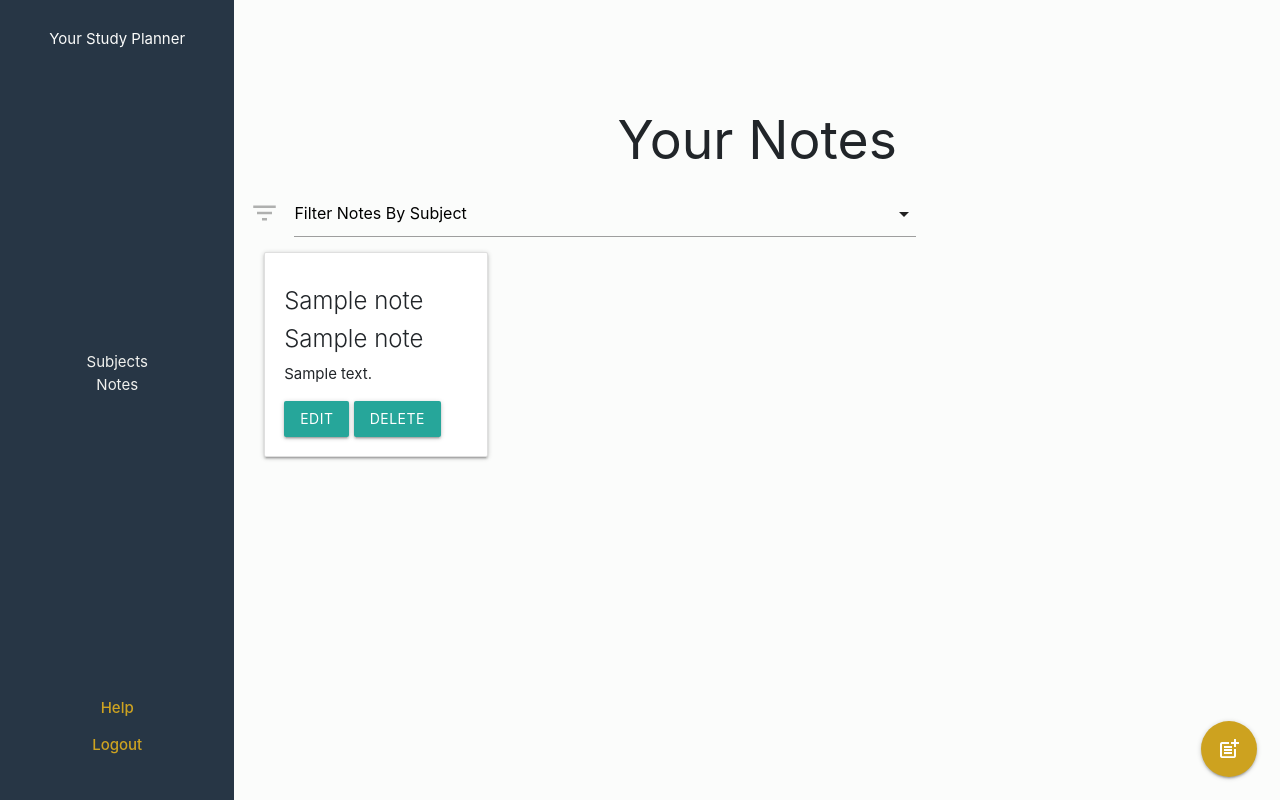
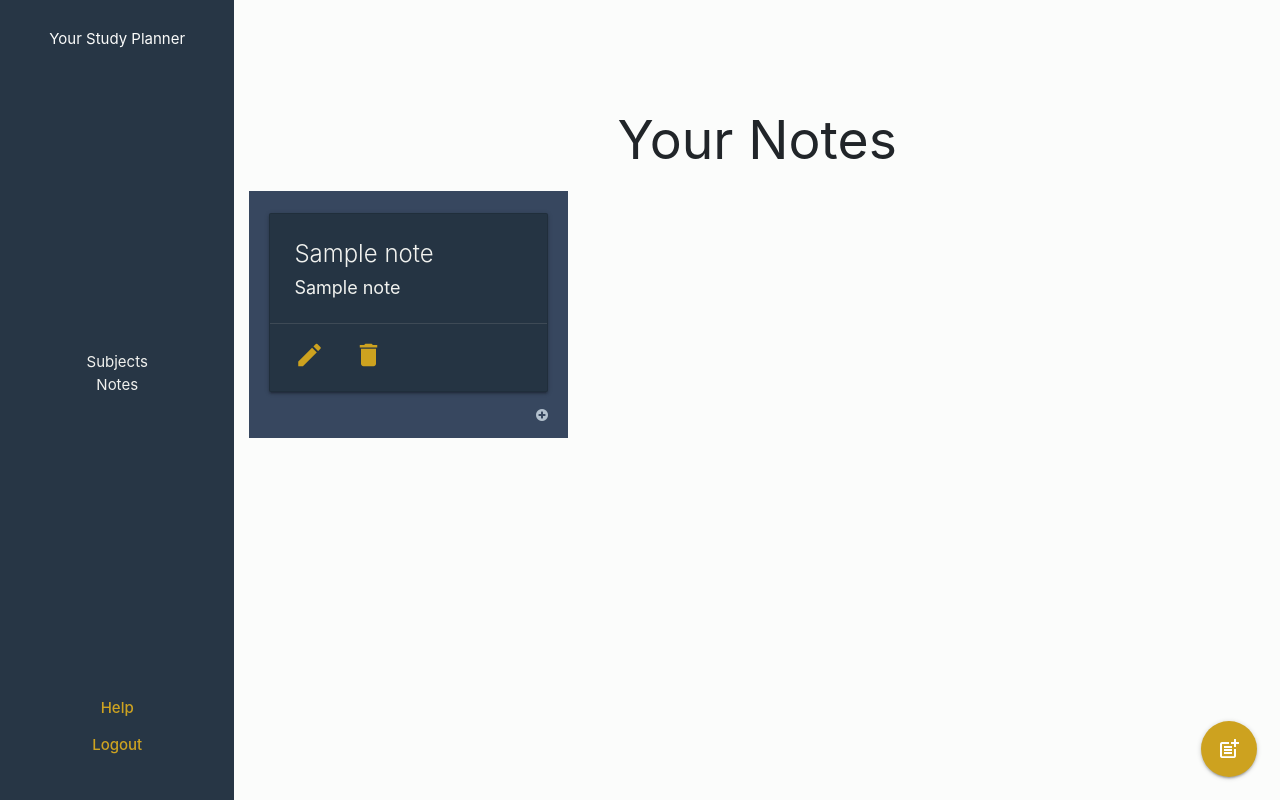
Before and after one commit to ClaireLally8/StudyPal, a Flask app: page /notes in a window 1280 px wide. Run offline with Flask 2, Linux system fonts and the light colour scheme; the visitor is signed in with stand-in values (Sample User, id 1); a database or web service that is not in the repository returns one stand-in record (values such as "Sample title"); some libraries are stand-ins or nearby versions.

```diff
--- a/templates/notes.html
+++ b/templates/notes.html
@@ -6,15 +6,24 @@
     <i class="large material-icons">post_add</i>
   </a>
 </div>
-<div class="col-lg-8 col-sm-8 col-md-8">
-<div class="input-field s6">
-				<div class="select-wrapper">
-					<i class="material-icons prefix">filter_list</i>
-					<select id="FilterSelect">
-						<option class="filter" selected disabled>Filter Notes By Subject</option>
-					</select>
-				</div>
-			</div>
+<div class="row">
+  {% for notes in notes %}
+  <div class="col-lg-4 col-md-6 col-sm-12">
+  <button class="accordion">
+  <div class="card blend">
+            <div class="card-content">
+              <span class="card-title">{{ notes.title }}</span>
+              <p>{{ notes.subject }}</p>
+            </div>
+            <div class="card-action">
+              <a href="{{url_for('edit_notes', note_id=notes._id)}}"><i class="small material-icons notesicon">edit</i></a>
+              <a href="{{url_for('delete_notes', note_id=notes._id)}}"><i class="small material-icons notesicon">delete</i></a>
+            </div>
+  </div>
+  </button>
+        <div class="accordion-content"><span>{{ notes.note }}</span></div>
+  </div>
+{% endfor %}
 </div>
 
 <div id="modal3" class="modal notesmodal">
@@ -44,20 +53,4 @@
     </p>
   </div>
 </div>
-
-<div class="container-fluid">
-  {% for notes in notes %}
-  <div class="col-lg-3 col-md-6 col-sm-12">
-    <div class="card">
-      <div class="card-body">
-      <h5 class="card-title">{{notes.subject}}</h5>
-        <h6 class="card-title">{{notes.title}}</h6>
-        <p class="card-text">{{notes.note}}</p>
-        <a href="{{url_for('edit_notes', note_id=notes._id)}}" class="btn btn-primary">Edit</a>
-        <a href="{{url_for('delete_notes', note_id=notes._id)}}" class="btn btn-primary">Delete</a>
-      </div>
-    </div>
-  </div>
-  {% endfor %}
-</div>
 {% endblock %}
```
